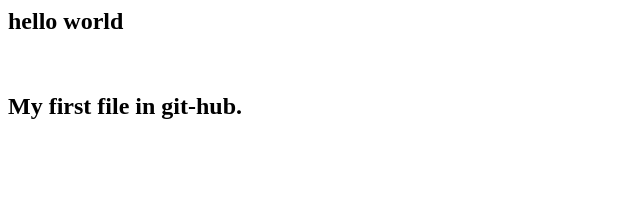
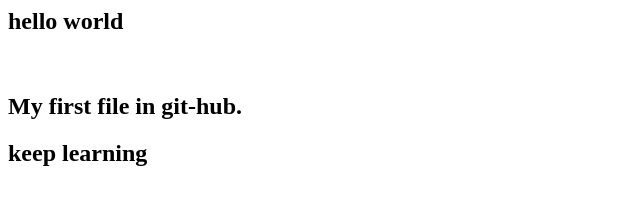
Before and after one commit to Ahad-coder77/demo, a plain HTML site: page index.html in a window 1280 px wide. Shown: the whole page, without its empty margins (0-640 px from the left). Drawn offline with Linux system fonts and the light colour scheme.

Commit message:
Update index.html.add

```diff
--- a/index.html
+++ b/index.html
@@ -1,3 +1,4 @@
 <h2>hello world</h2>
 <br>
 <h2>My first file in git-hub.</h2>
+<h2>keep learning</h2>
```
